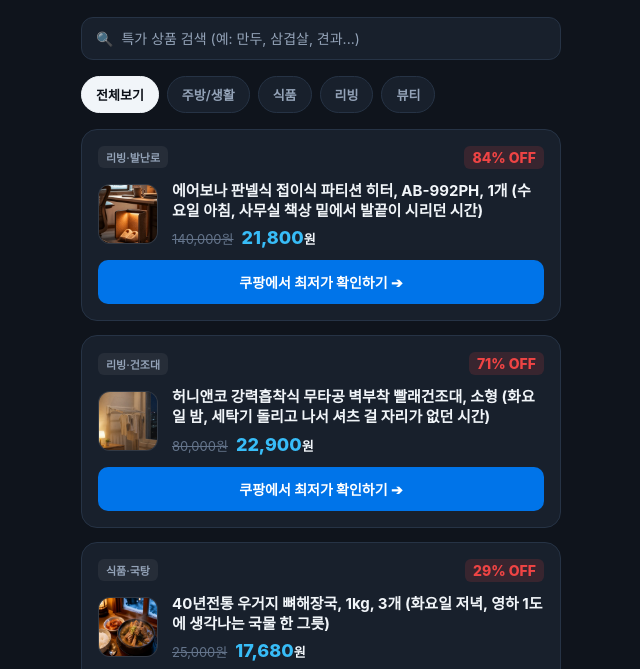
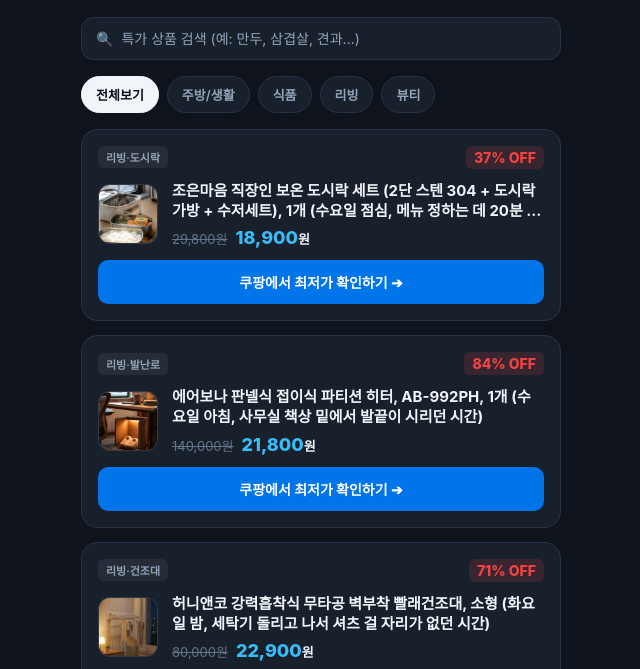
Before and after one commit to drvspace211/drvspace, a plain HTML site: page index.html in a window 1280 px wide. Shown: the part 131-800 px from the top of the page, without its empty margins (319-959 px from the left). Drawn offline with Linux system fonts and the light colour scheme.

Commit message:
feat: 조은마음 보온 도시락 세트 특가 추가 (11-25 12시)

```diff
--- a/index.html
+++ b/index.html
@@ -361,6 +361,29 @@
       <div class="empty-state-icon">🔎</div>
       <div class="empty-state-text">검색 결과가 없습니다.<br>다른 키워드로 검색해 보세요!</div>
     </div>
+    <!-- Item (11-25 12시 등록) -->
+    <div class="product-card" data-category="living">
+      <div class="card-top">
+        <span class="tag-category">리빙·도시락</span>
+        <span class="discount-badge">37% OFF</span>
+      </div>
+      <div class="card-body">
+        <div class="product-icon" style="padding: 0; overflow: hidden;">
+          <img src="images/2026-11-25-lunchbox.jpg" alt="조은마음 직장인 보온 도시락 세트 2단 스텐 도시락통" style="width: 100%; height: 100%; object-fit: cover; object-position: 50% 50%;" loading="lazy">
+        </div>
+        <div class="product-info">
+          <div class="product-title">조은마음 직장인 보온 도시락 세트 (2단 스텐 304 + 도시락가방 + 수저세트), 1개 (수요일 점심, 메뉴 정하는 데 20분 쓰던 시간)</div>
+          <div class="price-row">
+            <span class="price-origin">29,800원</span>
+            <span class="price-current">18,900<span class="price-unit">원</span></span>
+          </div>
+        </div>
+      </div>
+      <a href="https://link.coupang.com/a/iXoz31owVg" target="_blank" rel="noopener noreferrer" class="btn-buy">
+        쿠팡에서 최저가 확인하기 ➔
+      </a>
+    </div>
+
     <!-- Item (11-25 09시 등록) -->
     <div class="product-card" data-category="living">
       <div class="card-top">
```
Also changed, not shown: images/2026-11-25-lunchbox.jpg (added).
